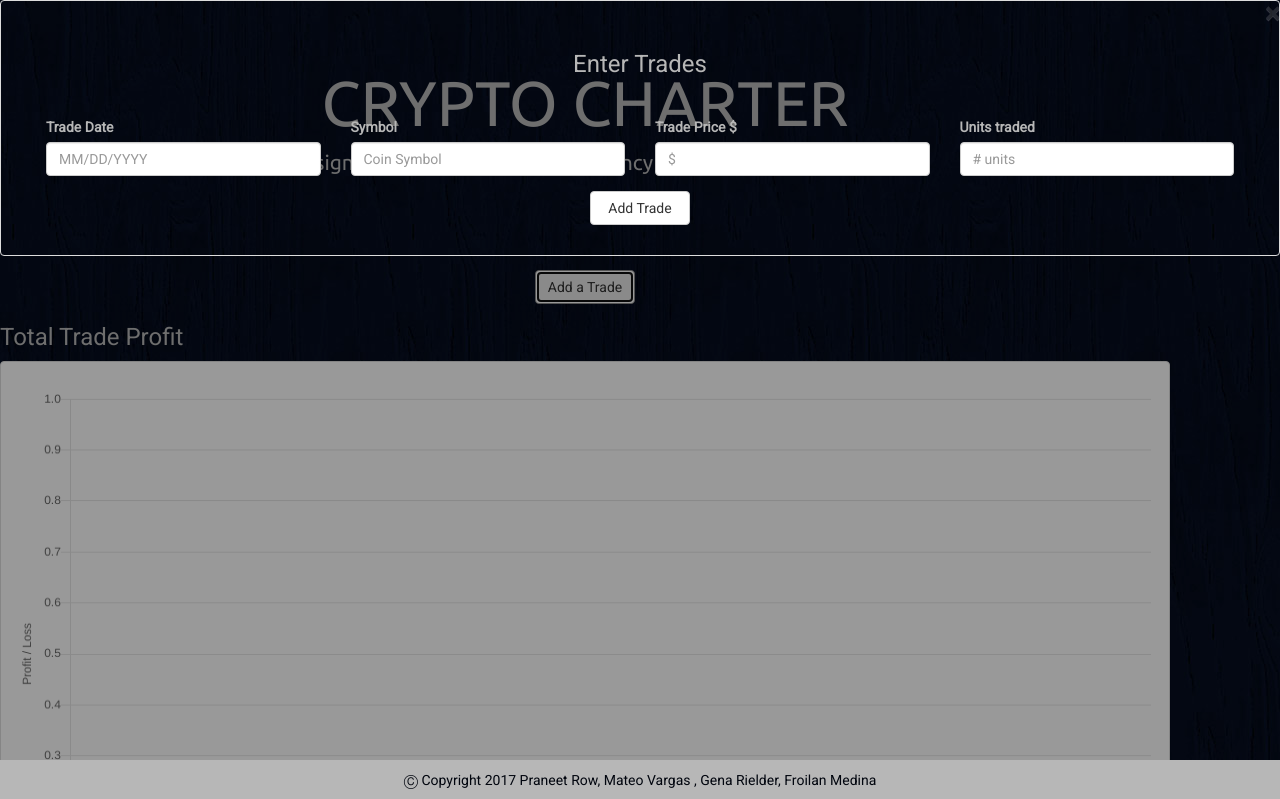
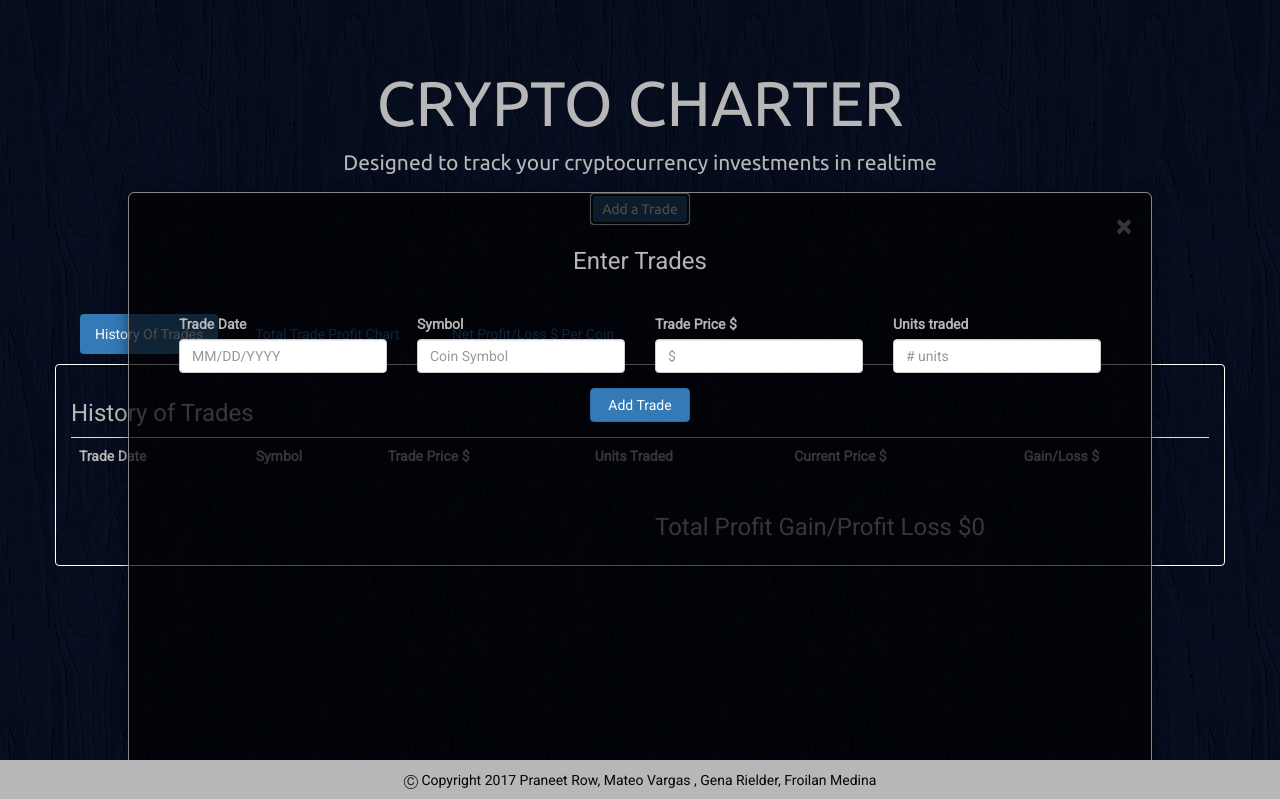
Before and after one commit to GenaRiedler/CryptoCharter, a plain HTML site: page index.html in a window 1280 px wide. Both pictures are taken after a click on the button "Add a Trade". Shown: the top 799 px of the page. Drawn offline with nearby package versions, Linux system fonts and the light colour scheme; no server answers.

Commit message:
fix Tabs

```diff
--- a/assets/css/style.css
+++ b/assets/css/style.css
@@ -9,7 +9,6 @@ body {
 	color: #b7b7b7;
 	font-family: 'Roboto', sans-serif;
 	margin-bottom: 40px;
-    width:612px;
 }
 
 #add-trade-button {
@@ -34,6 +33,8 @@ width: 100px;
 .panel-table {
 	background: transparent;
 	padding: 15px;
+    border: solid white 1px;
+    border-radius: 4px;
 }
 .panel-chart {
     background: white;
@@ -79,21 +80,22 @@ canvas {
     height: 100%; /* Full height */
     overflow: auto; /* Enable scroll if needed */
     background-color: rgb(0,0,0); /* Fallback color */
-    background-color: rgba(0,0,0,0.4); /* Black w/ opacity */
+    background-color: rgba(0,0,0,0.7); /* Black w/ opacity */
 }
 
 /* Modal Content/Box */
 .modal-content {
-    background-color: #fefefe;
+    background-color: rgba(0, 0, 0, 0.7);
     margin: 15% auto; /* 15% from the top and centered */
     padding: 20px;
     border: 1px solid #888;
     width: 80%; /* Could be more or less, depending on screen size */
+    height: 80%;
 }
 
 /* The Close Button */
 .close {
-    color: #aaa;
+    color: white;
     float: right;
     font-size: 28px;
     font-weight: bold;
@@ -101,7 +103,7 @@ canvas {
 
 .close:hover,
 .close:focus {
-    color: black;
+    color: white;
     text-decoration: none;
     cursor: pointer;
 }
--- a/index.html
+++ b/index.html
@@ -28,13 +28,14 @@
 <div class="jumbotron text-center">
     <h1>CRYPTO CHARTER</h1>
     <p>Designed to track your cryptocurrency investments in realtime</p>
+    <button class="btn btn-primary center-block" id="trade-btn">Add a Trade</button>
+
 </div>
 
-        <button class="btn btn-default center-block" id="trade-btn">Add a Trade</button>
 
-            <div id='trade-view' class='modal'>
+            <div id='trade-view' class='container modal modal-content'>
                 <span class="close">&times;</span>
-                <div class="panel panel-default panel-table">
+                <div class="">
                     <div class="panel-body text-center">
                         <h3>Enter Trades</h3>
                     </div>
@@ -59,35 +60,32 @@
 
                         <br>
 
-                        <button class="btn btn-default center-block" id="add-trade-button" type="submit">Add Trade</button>
+                        <button class="btn btn-primary center-block" id="add-trade-button" type="submit">Add Trade</button>
                     </form>
                 </div>
             </div>
-
-
-            <div class="row " id="bottom-chart-view">
+<div class="tab-wrapper">
+    <ul class="nav nav-pills">
+            <li class="active"><a href="#1a" data-toggle="tab">History Of Trades</a>
+            </li>
+            <li><a href="#2a" data-toggle="tab">Total Trade Profit Chart</a>
+            </li>
+            <li><a href="#3a" data-toggle="tab">Net Profit/Loss $ Per Coin</a>
+            </li>
+    </ul>
+    <div class="tab-content clearfix">
+        <div class="row tab-pane fade panel panel-default panel-chart" id="2a">
             <h3>Total Trade Profit</h3>
-                <div class="panel panel-default panel-chart">
             <canvas id="total-profit"></canvas>
         </div>
 
-        <div class="row container" id="bottom-chart-view">
-            <h3>Total Trade Profit</h3>
-            <div class="panel panel-default panel-chart">
-            <canvas id="total-profit"></canvas>
-            </div>
+        <div class="row tab-pane fade panel panel-default panel-chart" id="3a">
+            <h3>Net Profit/Loss $ Per Coin</h3>
+            <canvas id="net-gain"></canvas>
         </div>
 
-        <div class="row container" id="top-chart-view">
-            <h3>Total Trade Profit</h3>
-            <div class="panel panel-default panel-chart">
-            <canvas id="net-gain"></canvas>
-        </div>
-        </div>
-
-<div class="row container">
+        <div class="row tab-pane fade in active panel-table" id="1a">
         <h3>History of Trades</h3>
-<div class="panel panel-default panel-table">
             <table class="table" id="trade-table">
                 <tr>
                     <th>Trade Date</th>
@@ -99,11 +97,11 @@
                 </tr>
             </table>
 
-</div>
-
         <div class="row">
                 <div class="col-md-6"></div>
                 <div class="col-md-6"><h3>Total Profit Gain/Profit Loss $<span id="total-view"></span></h3></div>
+            </div>
+        </div>
     </div>
 </div>
 
@@ -113,6 +111,8 @@
 <script src="https://cdnjs.cloudflare.com/ajax/libs/Chart.js/2.7.1/Chart.bundle.min.js"></script>
 <script src="https://code.jquery.com/jquery.js"></script>
 <script src='assets/javascript/app.js'></script>
+<script src="https://maxcdn.bootstrapcdn.com/bootstrap/3.3.7/js/bootstrap.min.js"></script>
+
 
 <div class="footer navbar-fixed-bottom">
     <p class="text-center">
```
Lines whose indentation alone changed are shown as unchanged.
